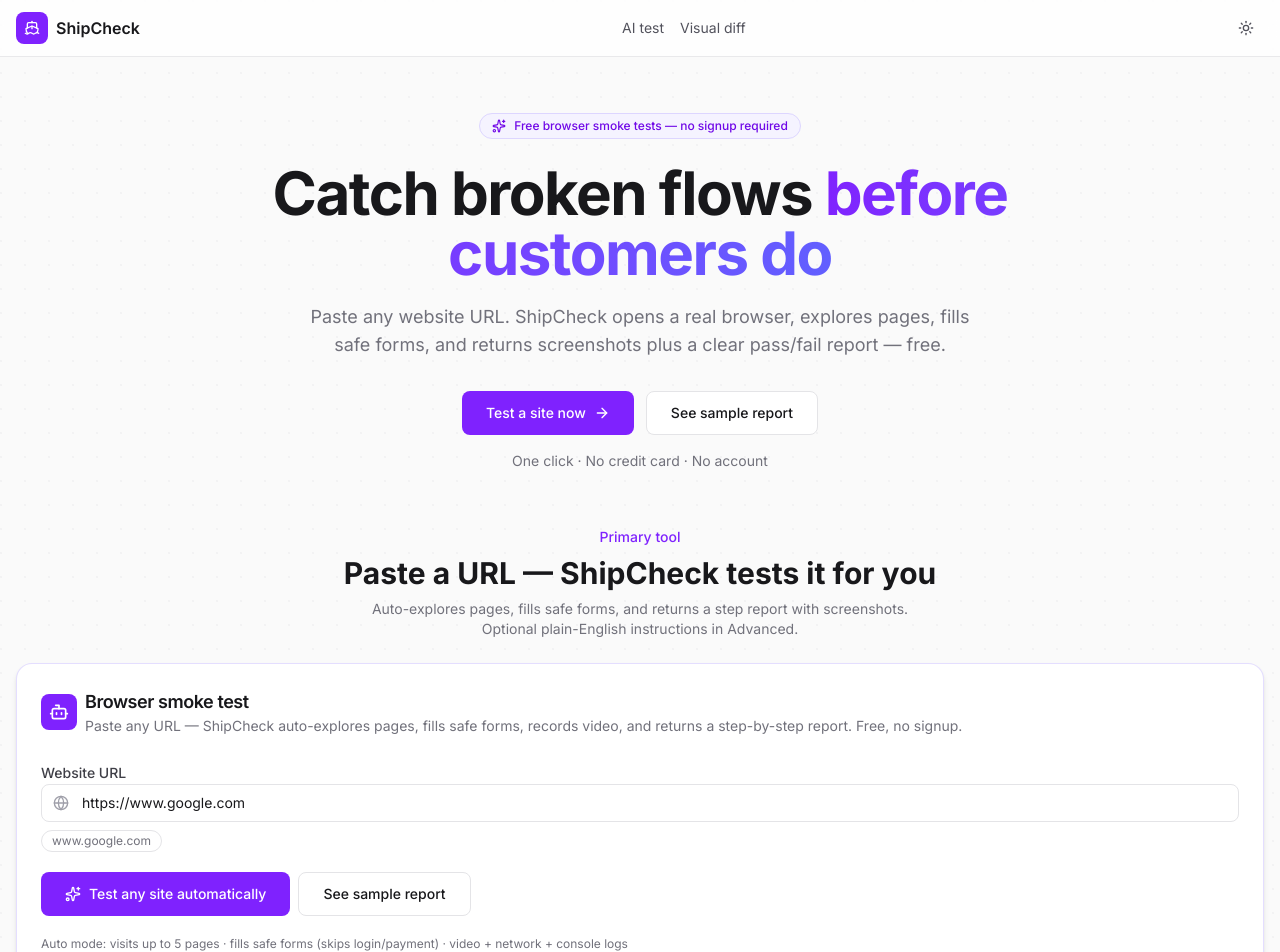
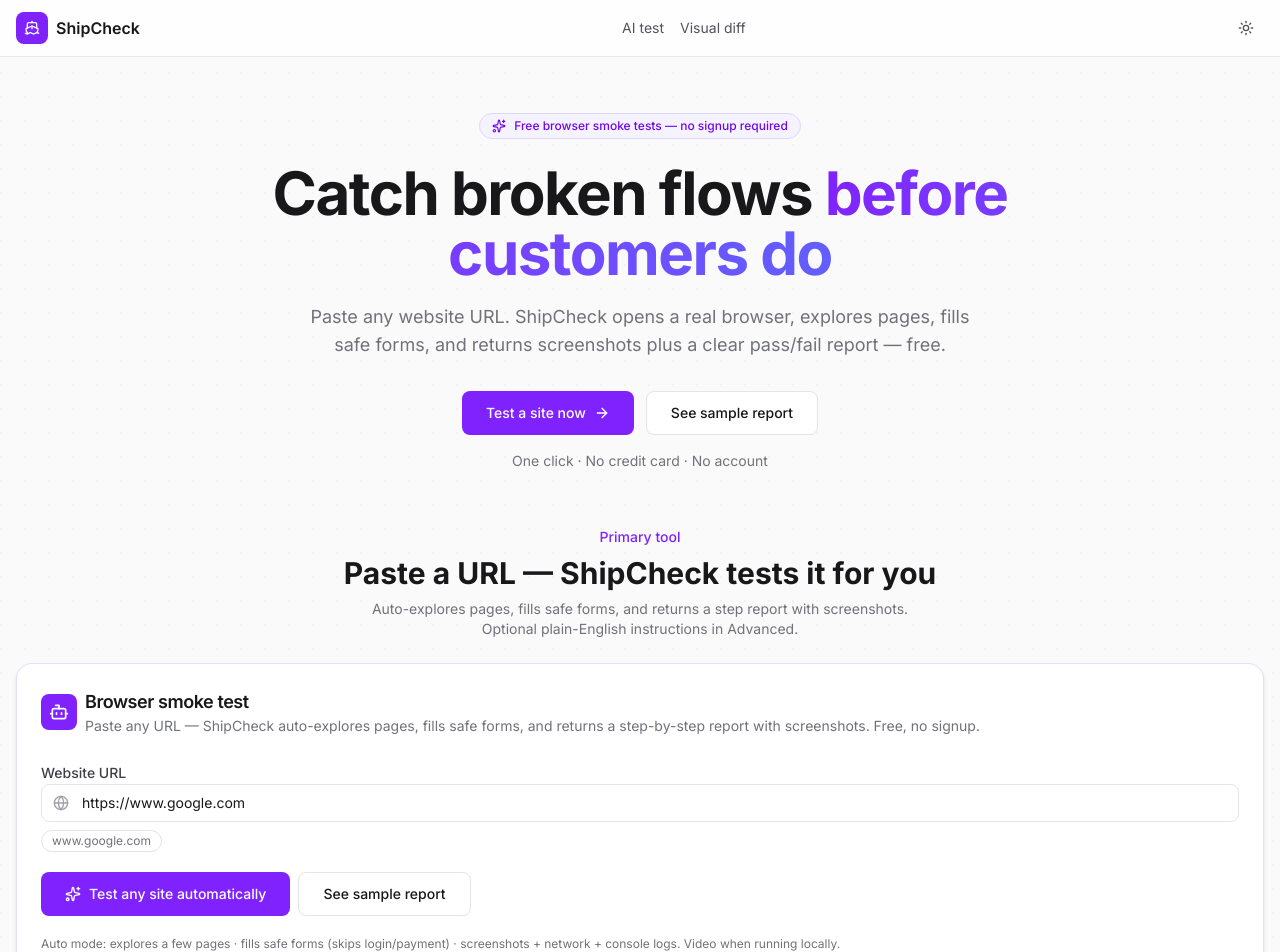
Before and after one commit to Safdar-Ali-India/shipcheck, a Next.js app: page / in a window 1280 px wide. Shown: the top 952 px of the page. Built offline with nearby package versions, Linux system fonts and the light colour scheme.

Commit message:
fix: surface quota errors and tone down auto-mode promises
Show retry timing on 429s, stop treating history failures as empty, and drop the always-on video/5-page copy for hosted runs.

```diff
--- a/src/components/browser-test/BrowserTestTool.tsx
+++ b/src/components/browser-test/BrowserTestTool.tsx
@@ -35,6 +35,7 @@
   const [shareUrl, setShareUrl] = useState<string | undefined>(undefined);
   const [showDemo, setShowDemo] = useState(false);
   const [history, setHistory] = useState<BrowserTestHistoryItem[]>([]);
+  const [historyError, setHistoryError] = useState<string | null>(null);
   const [quickSites, setQuickSites] = useState<string[]>(["https://www.google.com"]);
 
   useEffect(() => {
@@ -44,11 +45,23 @@
   const loadHistory = async () => {
     try {
       const response = await fetch("/api/browser-test", { method: "GET" });
-      if (!response.ok) return;
-      const data = (await response.json()) as { reports?: BrowserTestHistoryItem[] };
+      const data = (await response.json()) as {
+        reports?: BrowserTestHistoryItem[];
+        error?: string;
+        retryAfterSec?: number;
+      };
+      if (!response.ok) {
+        const retry =
+          typeof data.retryAfterSec === "number" && data.retryAfterSec > 0
+            ? ` Try again in ~${data.retryAfterSec}s.`
+            : "";
+        setHistoryError((data.error ?? "Could not load recent runs.") + retry);
+        return;
+      }
+      setHistoryError(null);
       setHistory(data.reports ?? []);
     } catch {
-      // ignore history load failures
+      setHistoryError("Could not load recent runs.");
     }
   };
 
@@ -86,10 +99,17 @@
         error?: string;
         planner?: string;
         shareUrl?: string;
+        retryAfterSec?: number;
       };
 
       if (!response.ok) {
-        throw new Error(data.error ?? "Test run failed");
+        const retry =
+          response.status === 429 &&
+          typeof data.retryAfterSec === "number" &&
+          data.retryAfterSec > 0
+            ? ` Wait ~${data.retryAfterSec}s and try again.`
+            : "";
+        throw new Error((data.error ?? "Test run failed") + retry);
       }
 
       setReport(data);
@@ -121,8 +141,8 @@
             <div>
               <CardTitle>Browser smoke test</CardTitle>
               <CardDescription>
-                Paste any URL — ShipCheck auto-explores pages, fills safe forms, records
-                video, and returns a step-by-step report. Free, no signup.
+                Paste any URL — ShipCheck auto-explores pages, fills safe forms, and returns
+                a step-by-step report with screenshots. Free, no signup.
               </CardDescription>
             </div>
           </div>
@@ -187,8 +207,8 @@
           </div>
 
           <p className="text-xs text-zinc-500">
-            Auto mode: visits up to 5 pages · fills safe forms (skips login/payment) · video +
-            network + console logs
+            Auto mode: explores a few pages · fills safe forms (skips login/payment) ·
+            screenshots + network + console logs. Video when running locally.
           </p>
 
           <details className="rounded-lg border border-zinc-200 dark:border-zinc-800">
@@ -301,7 +321,11 @@
           <CardDescription>Open past reports or copy share links.</CardDescription>
         </CardHeader>
         <CardContent>
-          {history.length === 0 ? (
+          {historyError ? (
+            <p className="text-sm text-amber-700 dark:text-amber-300" role="status">
+              {historyError}
+            </p>
+          ) : history.length === 0 ? (
             <p className="text-sm text-zinc-500">No runs yet. Start your first browser test.</p>
           ) : (
             <div className="space-y-2">
```
